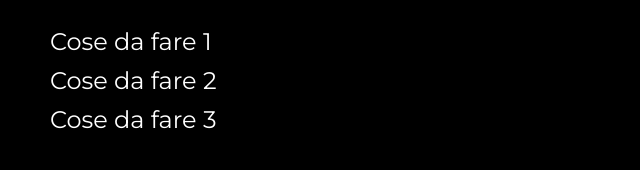
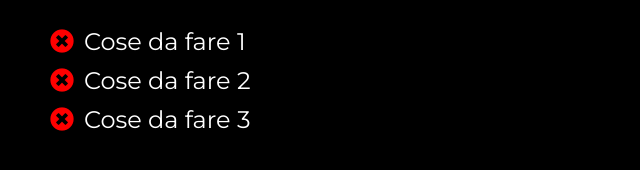
Before and after one commit to giuseppedagostino/vue-todolist, a plain HTML site: page index.html in a window 1280 px wide. Shown: the part 194-364 px from the top of the page, without its empty margins (0-640 px from the left). Drawn offline with nearby package versions, Linux system fonts and the light colour scheme.

Commit message:
Collegamento funzione di rimozione dell'item

```diff
--- a/css/style.css
+++ b/css/style.css
@@ -36,3 +36,11 @@ ul {
 li {
   margin: 10px 0;
 }
+i {
+  color: red;
+  margin-right: 10px;
+}
+i:hover {
+  cursor: pointer;
+  transform: scale(1.2);
+}
--- a/index.html
+++ b/index.html
@@ -23,7 +23,9 @@
       <button type="button" @click="printNewItem">Aggiungi</button>
 
       <ul>
-        <li v-for="item in listItem">{{ item }}</li>
+        <li v-for="item in listItem">
+          <i class="fas fa-times-circle" @click="removeItem"></i>{{ item }}
+        </li>
       </ul>
     </div>
 
--- a/js/main.js
+++ b/js/main.js
@@ -18,5 +18,8 @@ var app = new Vue({
         alert("Devi inserire un valore corretto.")
       }
     },
+    removeItem: function() {
+      console.log("collegato");
+    }
   }
 });
```
